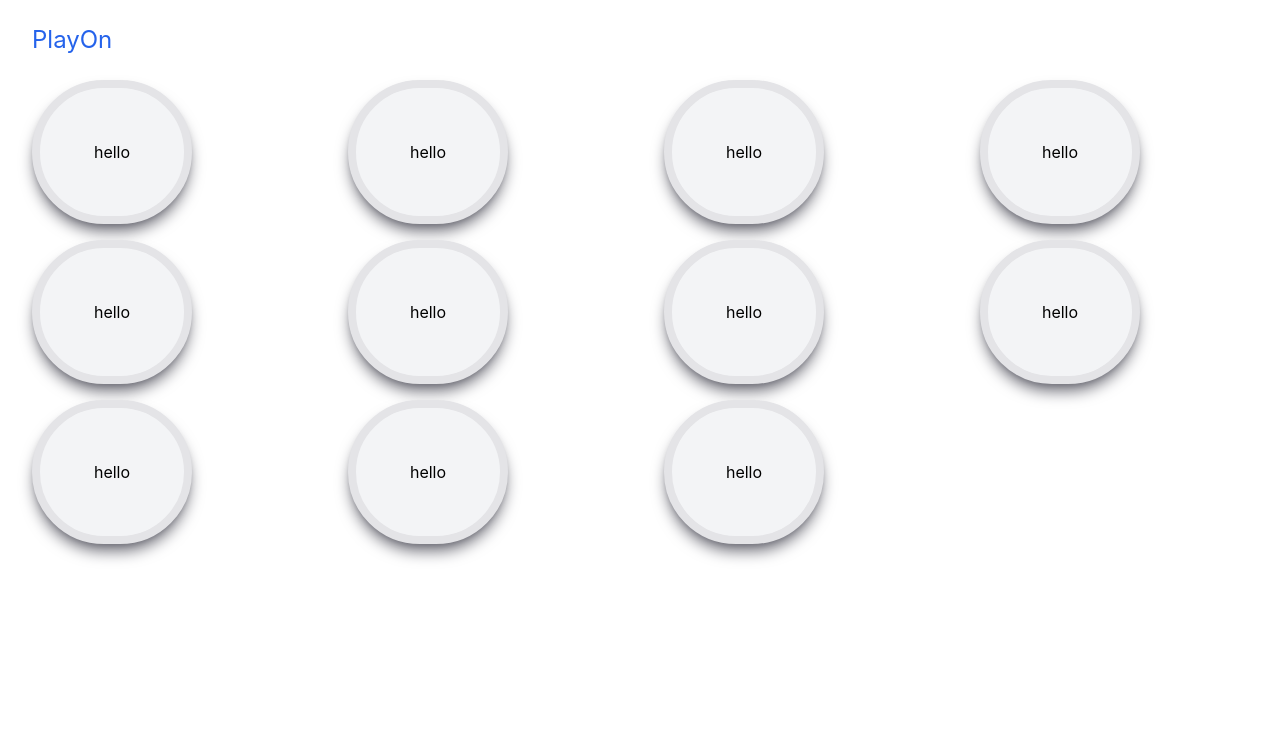
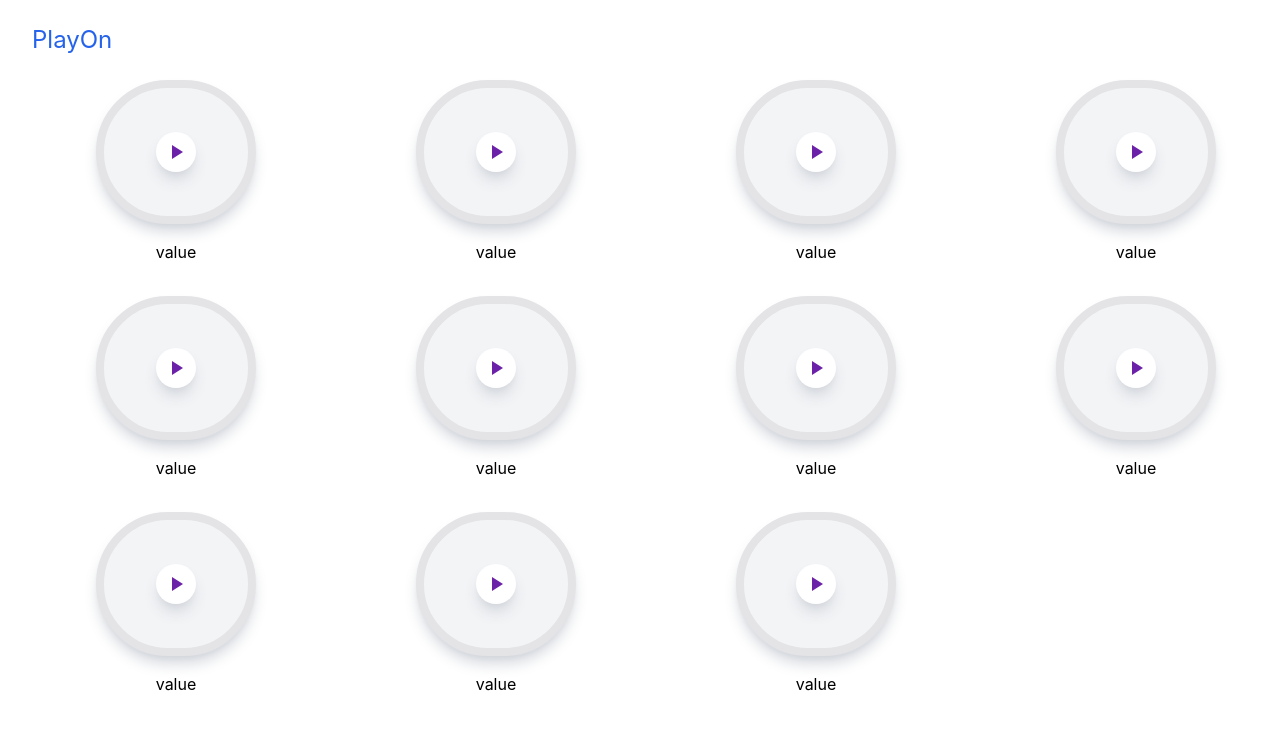
Before and after one commit to johnbabu021/PlayOn, a Next.js app: page / in a window 1280 px wide. Shown: the top 730 px of the page. Built offline with nearby package versions, Linux system fonts and the light colour scheme.

Commit message:
feat:style conf added

```diff
--- a/components/core/container.js
+++ b/components/core/container.js
@@ -1,24 +1,25 @@
 import { useEffect, useState } from 'react'
 import  Songs   from        '../../constants/main.json'
-
+import PlayArrowIcon from '@mui/icons-material/PlayArrow';
 export  default function    Container(){
 
-    // const   [song,setSong]=useState('')
-    // useEffect(()=>{
-    //     setSong(Songs.json())
-    // },[Songs,song])
-    // console.log(song)
+    const   [song,setSong]=useState('')
+
     return  (
 <section
  className="grid
- gap-4
- grid-cols-4
-
+ gap-8
+ xl:grid-cols-4
+ md:grid-cols-3
+sm:grid-cols-2
  ">
 {
     Songs?.map((item,index)=>(
-            <div key={index}  className='
-            w-40
+           <div  key={index}   className='grid place-items-center gap-4'>
+                <div   className={
+                    `
+
+                    w-40
             h-50
             rounded-full
             h-36
@@ -28,16 +29,41 @@ export  default function    Container(){
             border-8
             border-zinc-200
             shadow-lg
-            shadow-zinc-500
+            shadow-gray-300
             hover:scale-105
             ease-in
+            active:scale-90
+
             duration-300
 
+            ${song===index&&'    active:border-8    border-blue-400'}
+            `
+                }  >
+                <div
+                className='grid place-items-center'
+                >
 
-            '    >
-                hello
+                <div    onClick={()=>{setSong(index)}}
+                 className='bg-white
+                 text-purple-800
+                 rounded-full
+                  w-10 h-10
+                  grid
+                   place-items-center
+                   shadow-lg
+                   hover:scale-105
+                   ease-in-out
+                   active:scale-90
+                   duration-300
+                   shadow-gray-300
+                   '>
+                <PlayArrowIcon />
+                    </div>
+                </div>
 
             </div>
+            {item.name}
+               </div>
         )
     )
 }
--- a/components/utils/header.js
+++ b/components/utils/header.js
@@ -1,8 +1,8 @@
 export  default function    Header(){
     return  (
-        <div    className="flex items-center  h-20 ">
+        <div    className="flex items-center  h-20 sticky top-0 ">
 
-<h1 className='text-2xl text-blue-600'>
+<h1 className='text-2xl text-blue-600 '>
   PlayOn
 </h1>
         </div>
--- a/package.json
+++ b/package.json
@@ -8,6 +8,10 @@
     "lint": "next lint"
   },
   "dependencies": {
+    "@emotion/react": "^11.7.1",
+    "@emotion/styled": "^11.6.0",
+    "@mui/icons-material": "^5.3.0",
+    "@mui/material": "^5.3.0",
     "next": "12.0.8",
     "react": "17.0.2",
     "react-dom": "17.0.2"
```
Also changed, not shown: 1 other file (tests, documents, lock files or other folders).
